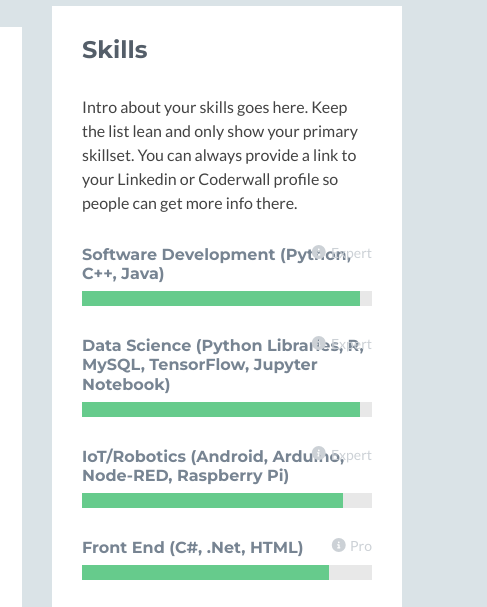
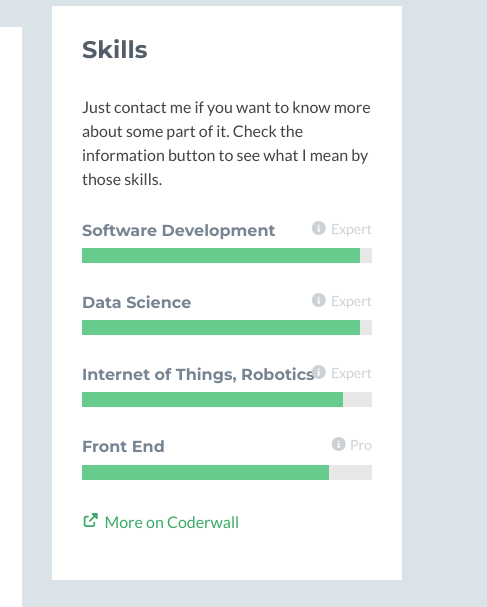
Before and after one commit to tariksalay/tariksalay.github.io, a plain HTML site: page index.html in a window 1280 px wide. Shown: the part 874-1481 px from the top of the page, 793-1280 px from the left. Drawn offline with nearby package versions, Linux system fonts and the light colour scheme; no server answers; some icons are missing.

Commit message:
Update index.html

```diff
--- a/index.html
+++ b/index.html
@@ -227,12 +227,12 @@
                         <h2 class="heading">Skills</h2>
                         <div class="content">
                             <p class="intro">
-                                Intro about your skills goes here. Keep the list lean and only show your primary skillset. You can always provide a link to your Linkedin or Coderwall profile so people can get more info there.</p>
+                                Just contact me if you want to know more about some part of it. Check the information button to see what I mean by those skills. </p>
 
                             <div class="skillset">
 
                                 <div class="item">
-                                    <h3 class="level-title">Software Development (Python, C++, Java) <span class="level-label" data-toggle="tooltip" data-placement="left" data-animation="true" title="You can use the tooltip to explain more about your skill level..."><i class="fas fa-info-circle"></i>Expert</span></h3>
+                                    <h3 class="level-title">Software Development <span class="level-label" data-toggle="tooltip" data-placement="left" data-animation="true" title="Python, C++, Java, C"><i class="fas fa-info-circle"></i>Expert</span></h3>
                                     <div class="level-bar">
                                         <div class="level-bar-inner" data-level="96%">
                                         </div>
@@ -240,7 +240,7 @@
                                 </div><!--//item-->
 
                                 <div class="item">
-                                    <h3 class="level-title">Data Science (Python Libraries, R, MySQL, TensorFlow, Jupyter Notebook) <span class="level-label" data-toggle="tooltip" data-placement="left" data-animation="true" title="You can use the tooltip to explain more about your skill level..."><i class="fas fa-info-circle"></i>Expert</span></h3>
+                                    <h3 class="level-title">Data Science <span class="level-label" data-toggle="tooltip" data-placement="left" data-animation="true" title="Python Libraries, R, MySQL, TensorFlow, Jupyter Notebook"><i class="fas fa-info-circle"></i>Expert</span></h3>
                                     <div class="level-bar">
                                         <div class="level-bar-inner" data-level="96%">
                                         </div>
@@ -248,7 +248,7 @@
                                 </div><!--//item-->
 
                                 <div class="item">
-                                    <h3 class="level-title">IoT/Robotics (Android, Arduino, Node-RED, Raspberry Pi)<span class="level-label" data-toggle="tooltip" data-placement="left" data-animation="true" title="You can use the tooltip to explain more about your skill level..."><i class="fas fa-info-circle"></i>Expert</span></h3>
+                                    <h3 class="level-title">Internet of Things, Robotics <span class="level-label" data-toggle="tooltip" data-placement="left" data-animation="true" title="Android, Arduino, Node-RED, Raspberry Pi"><i class="fas fa-info-circle"></i>Expert</span></h3>
                                     <div class="level-bar">
                                         <div class="level-bar-inner" data-level="90%">
                                         </div>
@@ -256,7 +256,7 @@
                                 </div><!--//item-->
 
                                 <div class="item">
-                                    <h3 class="level-title">Front End (C#, .Net, HTML) <span class="level-label" data-toggle="tooltip" data-placement="left" data-animation="true" title="You can use the tooltip to explain more about your skill level..."><i class="fas fa-info-circle"></i>Pro</span></h3>
+                                    <h3 class="level-title">Front End <span class="level-label" data-toggle="tooltip" data-placement="left" data-animation="true" title="C#, .Net, HTML"><i class="fas fa-info-circle"></i>Pro</span></h3>
                                     <div class="level-bar">
                                         <div class="level-bar-inner" data-level="85%">
                                         </div>
```
